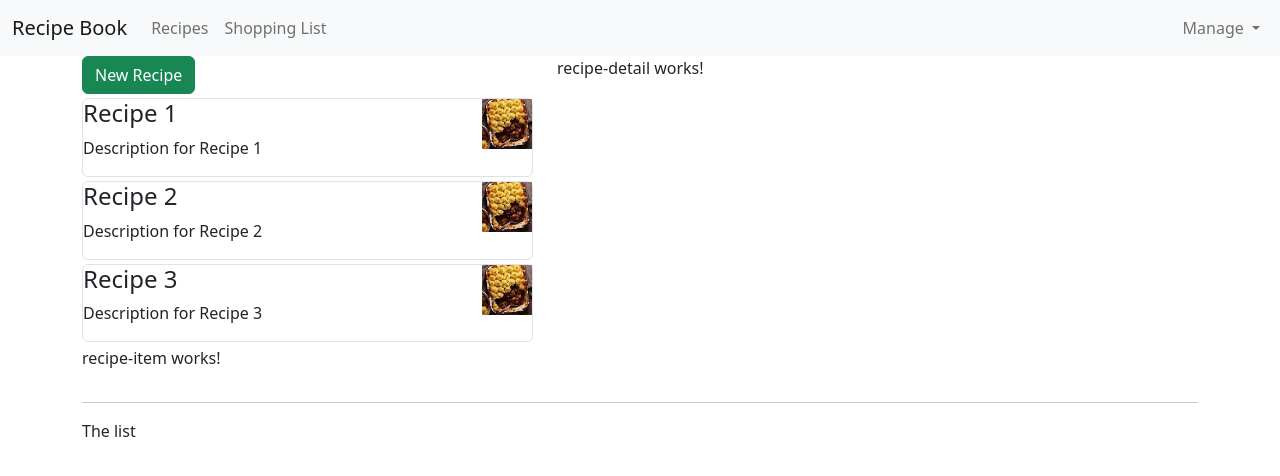
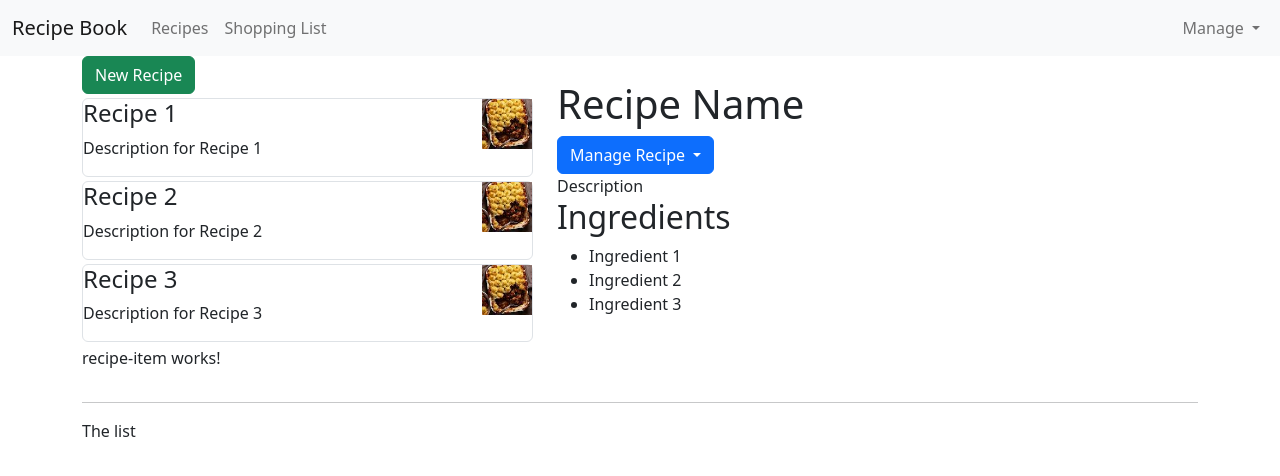
Before and after one commit to Tazzmanian/angular2025, an Angular app: page / in a window 1280 px wide. Shown: the top 476 px of the page. Built offline with nearby package versions, Linux system fonts and the light colour scheme.

Commit message:
recipe details

```diff
--- a/src/app/recipes/recipe-detail/recipe-detail.component.html
+++ b/src/app/recipes/recipe-detail/recipe-detail.component.html
@@ -1 +1,37 @@
-<p>recipe-detail works!</p>
+<div class="row">
+  <div class="col-xs-12">
+    <img src="" alt="" class="img-responsive" />
+  </div>
+</div>
+<div class="row">
+    <div class="col-xs-12">
+        <h1>Recipe Name</h1>
+    </div>
+</div>
+<div class="row">
+    <div class="col-xs-12">
+        <div class="dropdown" (click)="toggleDropdown($event)">
+            <button class="btn btn-primary dropdown-toggle" type="button"
+                    [attr.aria-expanded]="dropdownOpen">
+                Manage Recipe
+            </button>
+            <ul class="dropdown-menu" [class.show]="dropdownOpen">
+                <li><a href="#" class="dropdown-item">To Shopping List</a></li>
+                <li><a href="#" class="dropdown-item">Edit Recipe</a></li>
+                <li><a href="#" class="dropdown-item">Delete Recipe</a></li>
+            </ul>
+        </div>
+    </div>
+</div>
+<div class="row">
+    <div class="col-xs-12">Description</div>
+</div>
+<div class="row">
+    <div class="col-xs-12">
+        <h2>Ingredients</h2>
+        <ul>
+            <li>Ingredient 1</li>
+            <li>Ingredient 2</li>
+            <li>Ingredient 3</li>
+        </ul>
+    </div>
--- a/src/app/recipes/recipe-detail/recipe-detail.component.ts
+++ b/src/app/recipes/recipe-detail/recipe-detail.component.ts
@@ -7,9 +7,16 @@ import { Component, OnInit } from '@angular/core';
 })
 export class RecipeDetailComponent implements OnInit {
 
+  dropdownOpen = false;
+
   constructor() { }
 
   ngOnInit(): void {
   }
 
+  toggleDropdown(event: MouseEvent) {
+    event.preventDefault();
+    this.dropdownOpen = !this.dropdownOpen;
+  }
+
 }
```
